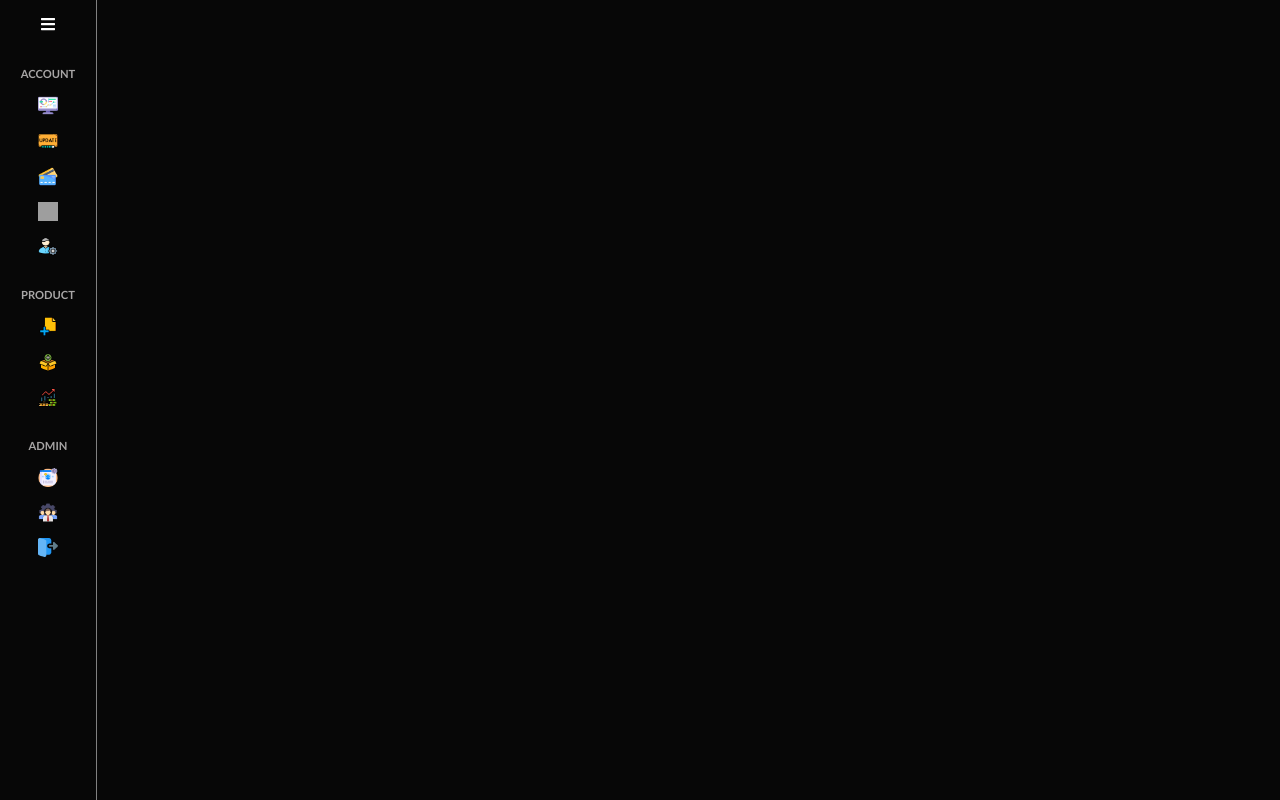
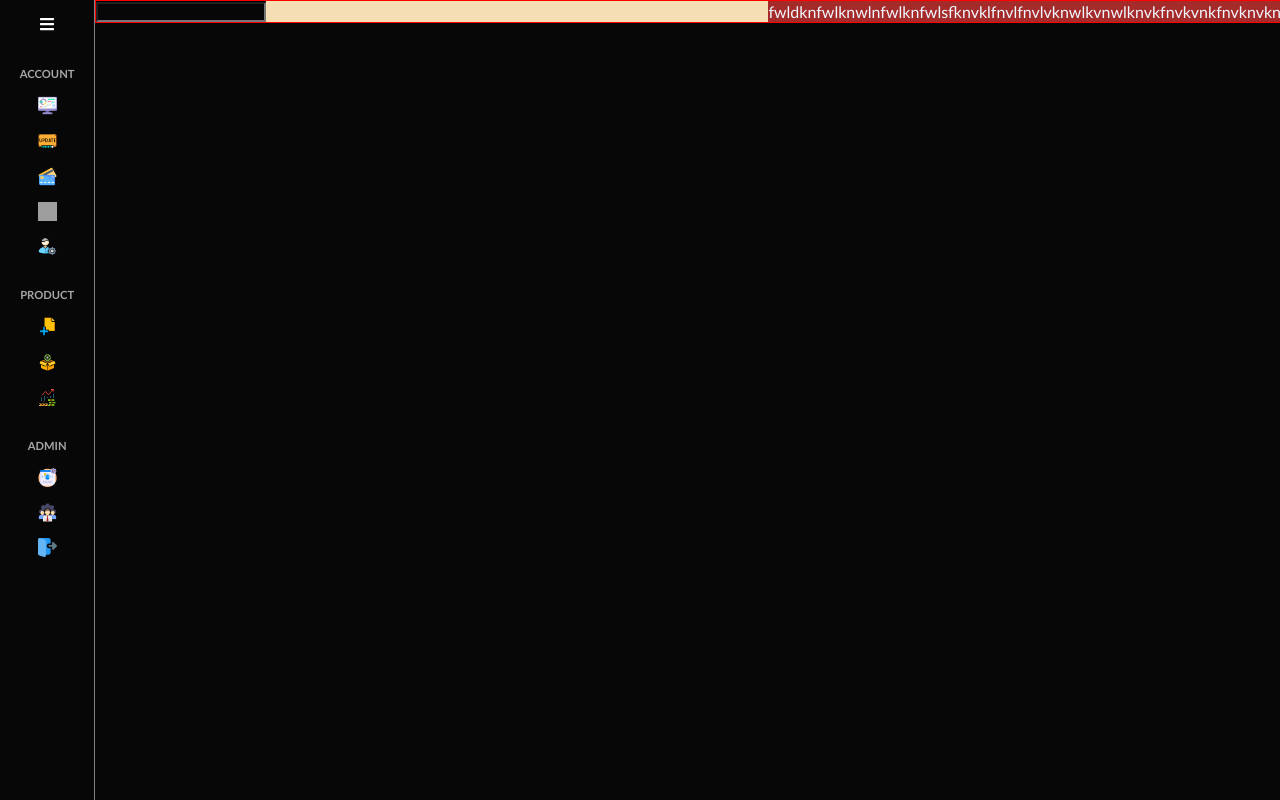
Before and after one commit to DevAdedoyin/monify, a React (Create React App) app: page / in a window 1280 px wide. Built offline with nearby package versions, Linux system fonts and the light colour scheme; grey boxes are pictures that could not be loaded.

Commit message:
Header Structure Created and Scrollbar Hidden

```diff
--- a/src/App.css
+++ b/src/App.css
@@ -5,6 +5,8 @@
   background-color: rgb(7, 7, 7);
   color: white;
   font-family: 'Trebuchet MS', 'Lucida Sans Unicode', 'Lucida Grande', 'Lucida Sans', Arial, sans-serif;
+  -ms-overflow-style: none;
+  scrollbar-width: none;
 }
 
 :root {
--- a/src/App.tsx
+++ b/src/App.tsx
@@ -1,14 +1,15 @@
 import "./App.css";
 import { BrowserRouter, Route, Routes } from "react-router-dom";
 import Sidebar from "./components/Sidebar/Sidebar";
+import Dashboard from "./components/Dashboard/Dashboard";
 
 function App() {
   return (
     <BrowserRouter>
       <Sidebar>
-        {/* <Routes>
-          <Route path="/" element={<Sidebar />} />
-        </Routes> */}
+        <Routes>
+          <Route path="" element={<Dashboard />} />
+        </Routes>
       </Sidebar>
     </BrowserRouter>
   );
--- /dev/null
+++ b/src/components/Dashboard/Dashboard.tsx
@@ -0,0 +1,12 @@
+import React from "react";
+import DashboardHeader from "./DashboardHeader";
+
+function Dashboard() {
+  return (
+    <div>
+      <DashboardHeader />
+    </div>
+  );
+}
+
+export default Dashboard;
--- /dev/null
+++ b/src/components/Dashboard/DashboardHeader.module.css
@@ -0,0 +1,19 @@
+.headerContainer {
+    display: flex;
+    background-color: wheat;
+    border: 1px solid red;
+    justify-content: space-between;
+    width: 100%;
+}
+
+.inputContainer {
+    background-color: black;
+}
+
+.headerDetailsContainer {
+    display: flex;
+    justify-content: flex-end;
+    align-items: center;
+    background-color: brown;
+    color: aliceblue;
+}
--- /dev/null
+++ b/src/components/Dashboard/DashboardHeader.tsx
@@ -0,0 +1,19 @@
+import React from "react";
+import DHStyle from "./DashboardHeader.module.css";
+
+// type Props = {}
+
+function DashboardHeader() {
+  return (
+    <div className={DHStyle.headerContainer}>
+      <div className={DHStyle.inputContainer}>
+        <input />
+      </div>
+      <div className={DHStyle.headerDetailsContainer}>
+        fwldknfwlknwlnfwlknfwlsfknvklfnvlfnvlvknwlkvnwlknvkfnvkvnkfnvknvkn
+      </div>
+    </div>
+  );
+}
+
+export default DashboardHeader;
--- a/src/components/Sidebar/Sidebar.module.css
+++ b/src/components/Sidebar/Sidebar.module.css
@@ -1,4 +1,18 @@
+/* MAIN */
+.mainStyle {
+    width: 87%;
+}
+
+.mainStyleClosed {
+    width: 95%;
+}
+/* MAIN CLOSED */
+
 /* SIDENAV CONTAINER */
+.container {
+    display: flex;
+}
+
 .sideNavContainer {
     height: 100vh;
     border-right: 1px groove var(--border-color);
--- a/src/components/Sidebar/Sidebar.tsx
+++ b/src/components/Sidebar/Sidebar.tsx
@@ -105,7 +105,13 @@ export default function Sidebar({ children }: Props) {
           })}
         </div>
       </div>
-      <main>{children}</main>
+      <main
+        className={
+          isOpen ? SidebarStyle.mainStyle : SidebarStyle.mainStyleClosed
+        }
+      >
+        {children}
+      </main>
     </div>
   );
 }
```
